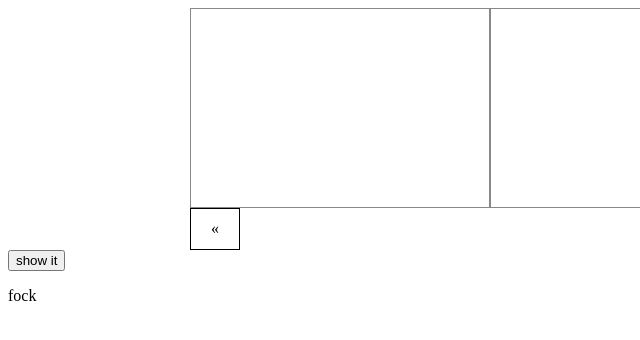
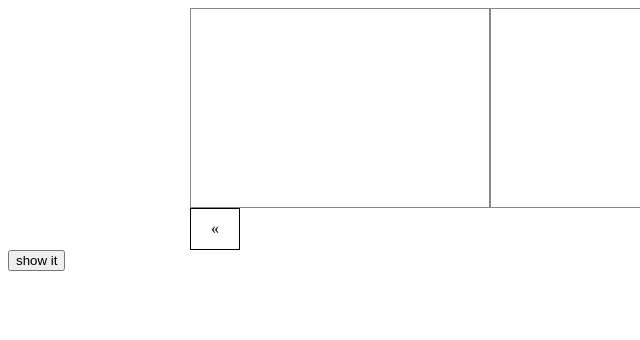
Before and after one commit to romanchumychov/jsSliderTest, a website: page index.html in a window 1280 px wide. Shown: the top 340 px of the page, 0-640 px from the left. Drawn offline with Linux system fonts and the light colour scheme.

```diff
--- a/index.html
+++ b/index.html
@@ -31,7 +31,6 @@
         voluptatem.
     </div>
 
-    <p>fock</p>
 
     <div class="demo-text"></div>
 
```
Also changed, not shown: 1 other file.
